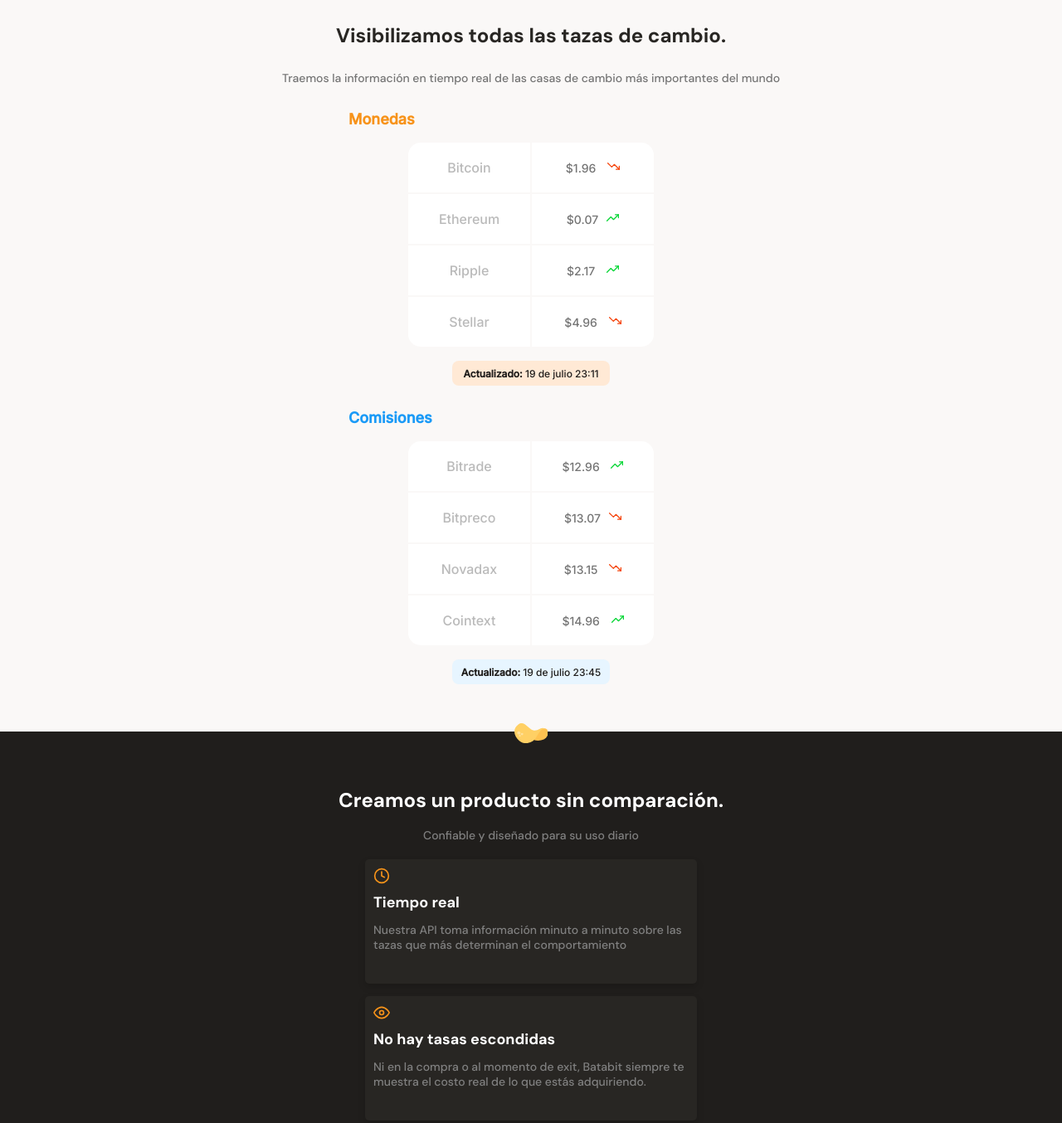
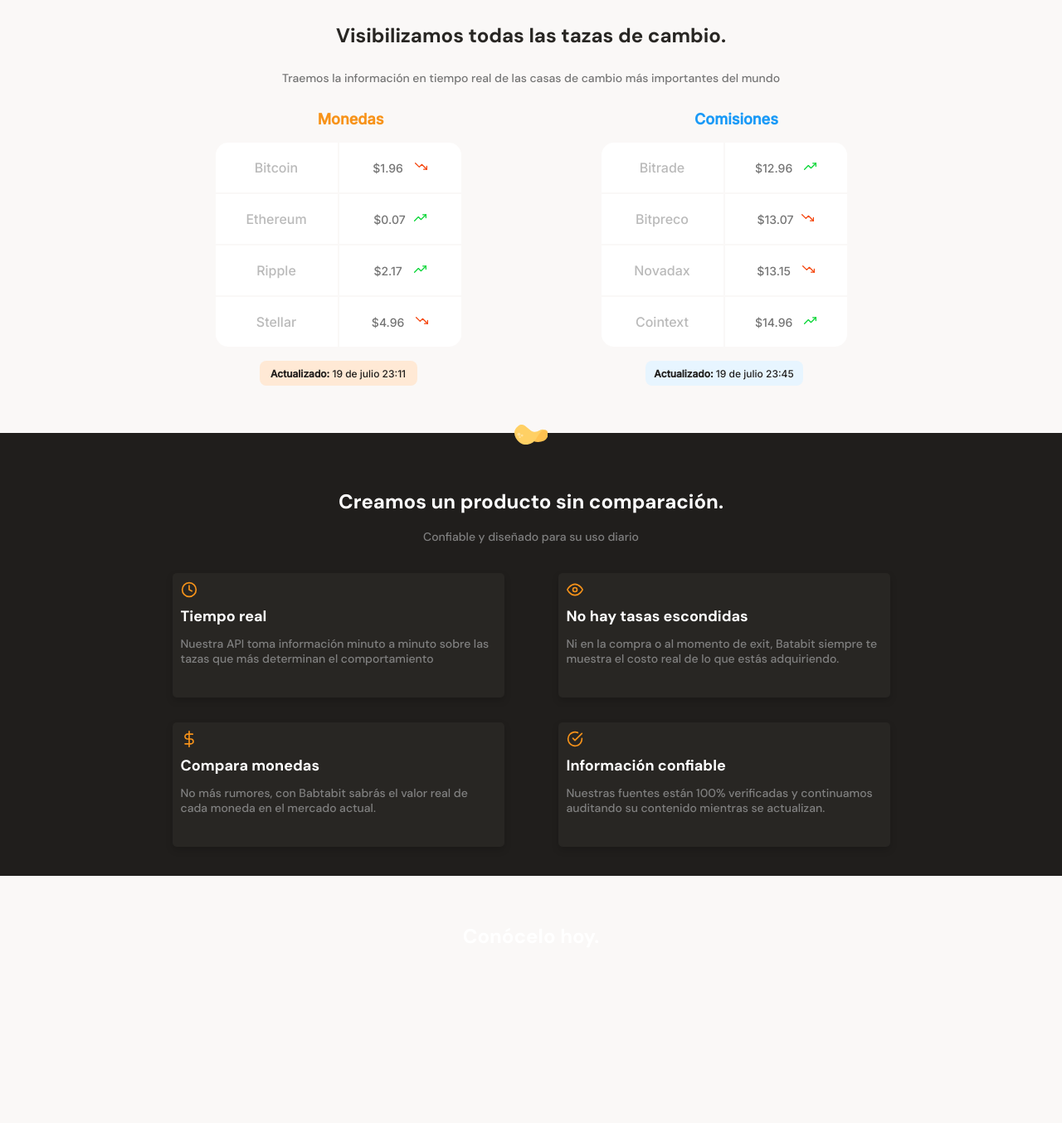
Before and after one commit to Hernan1ro/Batatabit-web-page, a plain HTML site: page index.html in a window 1280 px wide. Shown: the part 600-1954 px from the top of the page at 83% size. Drawn offline with Linux system fonts and the light colour scheme.

Commit message:
I added media query to show better our product

```diff
--- a/css/styles.css
+++ b/css/styles.css
@@ -143,7 +143,7 @@ main {
   font-weight: bold;
   line-height: 2.3rem;
   color: var(--bitcoin-orange);
-  text-align: left;
+  text-align: center;
   margin-left: 30px;
 }
 .currency-table--container {
@@ -211,7 +211,7 @@ main {
   font-weight: bold;
   line-height: 2.3rem;
   color: var(--secondary-blue);
-  text-align: left;
+  text-align: center;
   margin-left: 30px;
 }
 .comisions-table {
@@ -439,6 +439,7 @@ main {
 }
 .plans-container--slider {
   display: flex;
+  justify-content: center;
   height: 316px;
   overflow-x: scroll;
   overscroll-behavior-x: contain;
--- /dev/null
+++ b/css/tablet.css
@@ -0,0 +1,14 @@
+@media screen and (min-width: 930px) {
+  .product-cards--container {
+    display: flex;
+    flex-wrap: wrap;
+    width: 930px;
+    margin: 0 auto;
+  }
+  .main-tables-container {
+    display: flex;
+    /* flex-wrap: wrap; */
+    width: 930px;
+    margin: 0 auto;
+  }
+}
--- a/index.html
+++ b/index.html
@@ -11,6 +11,7 @@
       rel="stylesheet"
     />
     <link rel="stylesheet" href="/css/styles.css" />
+    <link rel="stylesheet" href="/css/tablet.css">
   </head>
   <body>
     <header>
```
